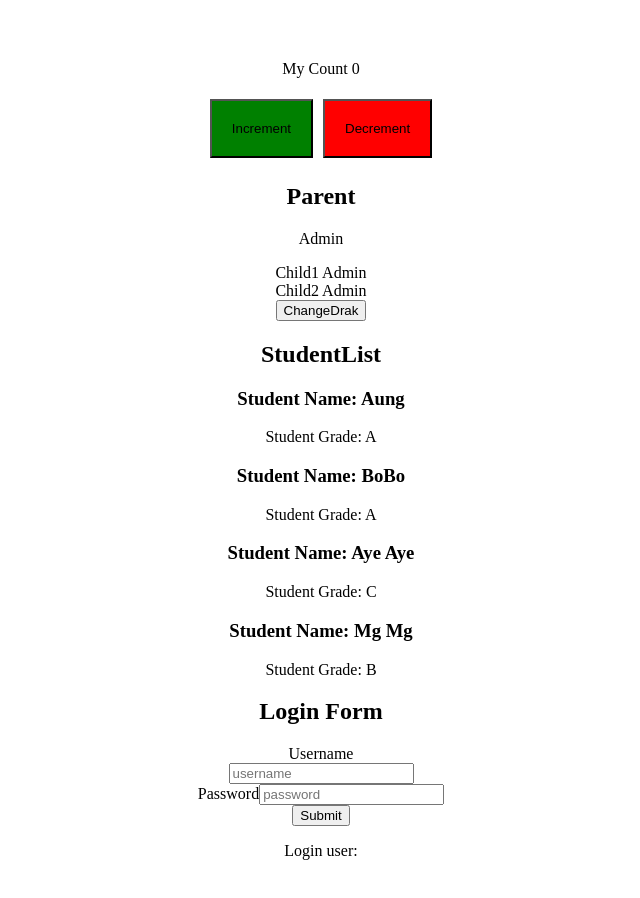
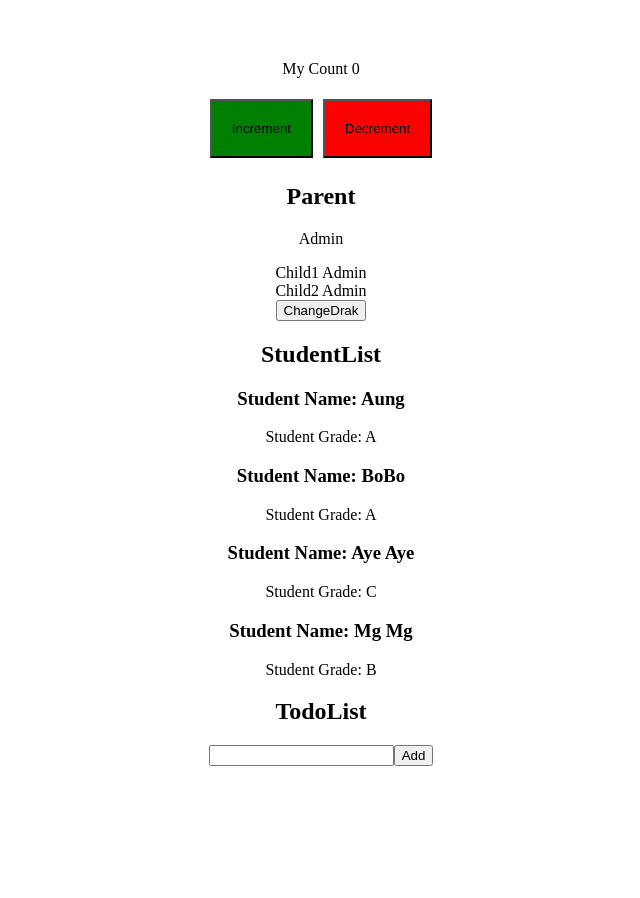
Before and after one commit to nunuaung/TP-B2, a React (Vite) app in the folder vite-project/: page / in a window 1280 px wide. Shown: the top 898 px of the page, without its empty margins (319-959 px from the left). After the commit the page ends 806 px from the top, so only its background shows below. Built offline with nearby package versions, Linux system fonts and the light colour scheme.

Commit message:
todo list CRU

```diff
--- a/vite-project/src/App.jsx
+++ b/vite-project/src/App.jsx
@@ -4,7 +4,9 @@ import { MainTitle, SecondTitle } from './components/mainTitle/MainTitle'
 import StudentList from './components/studentList/StudentList'
 import SwitchTheme from './components/switchTheme/SwitchTheme'
 import Parent from './pages/Parent'
-import Login from './pages/login/Login'
+import TodoList from './pages/todoList/TodoList'
+// import Todo from './pages/Todo'
+// import Login from './pages/login/Login'
 
 function App() {
 
@@ -20,7 +22,8 @@ function App() {
       <Parent/>
       <SwitchTheme/>
       <StudentList/>
-      <Login/>
+      {/* <Login/> */}
+      <TodoList/>
     </div>
   )
 }
--- /dev/null
+++ b/vite-project/src/pages/todoList/TodoList.jsx
@@ -0,0 +1,59 @@
+import React, { useState } from 'react'
+
+const TodoList = () => {
+    const [inputText, setInputText] = useState("");
+    const [todoItems, setTodoItems] = useState([]);
+
+    const inputHandler = (e)=>{
+        setInputText(e.target.value)
+    }
+
+    const addHandler = ()=>{
+        console.log("Added value "+inputText)
+        if(inputText !== ""){
+            setTodoItems([...todoItems,inputText]);
+            setInputText("")
+        }
+    }
+
+    const editHandler = (clickedId)=>{
+        console.log("Edit index "+ clickedId)
+        const oldItem = todoItems.filter((item,index)=>index === clickedId)
+        const newText =window.prompt('Edit your text ',oldItem)
+
+        if(newText){
+            console.log("New text "+newText)
+            const updatedTodoItems = todoItems.map((item,index)=>
+            index === clickedId ? newText : item)
+            console.log("Update todo items "+updatedTodoItems)
+
+
+
+
+
+
+            setTodoItems(updatedTodoItems)
+        }
+    }
+
+  return (
+    <div>
+        <h2>TodoList</h2>
+        <input type="text" value={inputText} onChange={inputHandler}/>
+        <button type="button" onClick={addHandler}>Add</button>
+        <div className='content'>
+            {
+                todoItems.map((item,index)=>
+                <div key={index} className='todo'>
+                    <p>{item}</p><button type='button' onClick={()=>editHandler(index)}>Edit</button>
+                    <button>Delete</button>
+                </div>
+                )
+            }
+
+        </div>
+    </div>
+  )
+}
+
+export default TodoList
```
